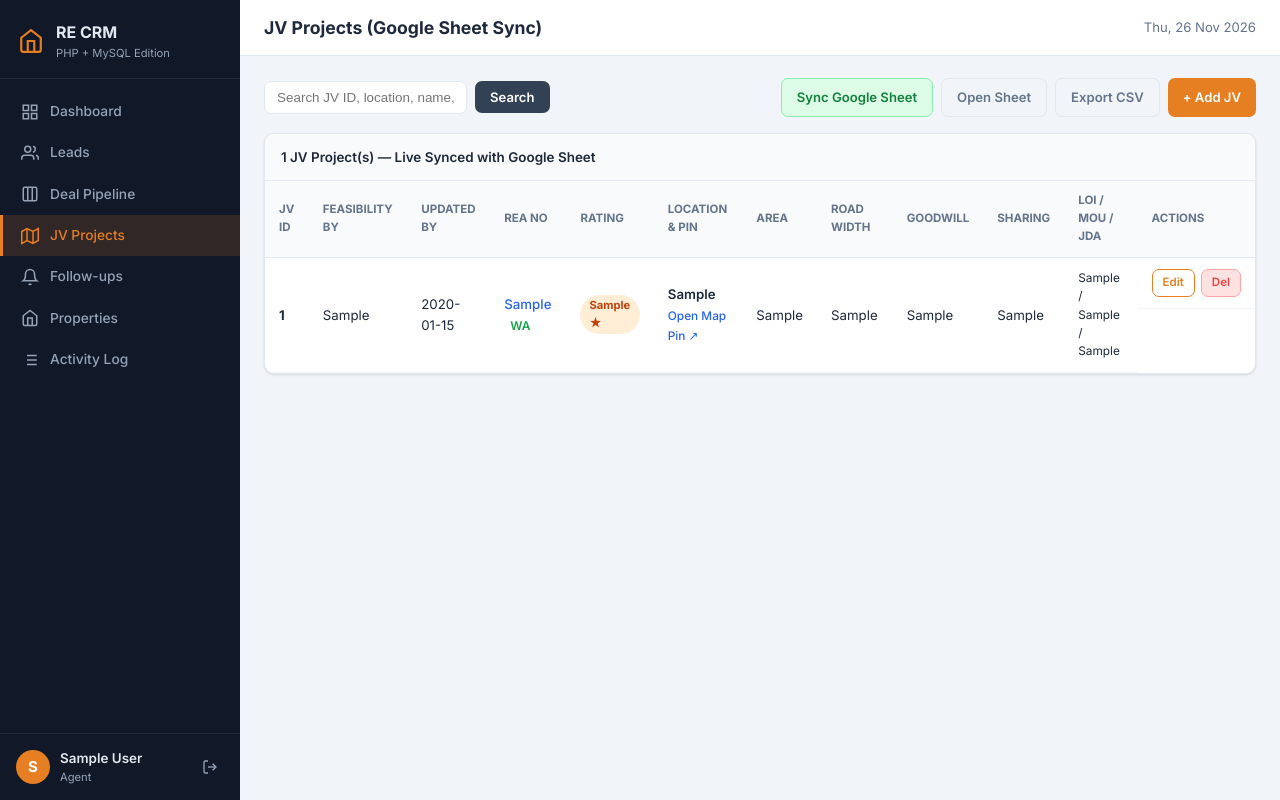
After one commit to vidyadagari78/CRM-software, a PHP site: page /jv-projects.php in a window 1280 px wide. The commit adds this page. Run offline with PHP 8.4, Linux system fonts and the light colour scheme; the visitor is signed in with stand-in values (Sample User, id 1); tables that the repository leaves empty hold one stand-in row (values such as "Sample post").

Commit message:
Add JV Projects module synced with Google Sheet (jv_projects table, map pins, REA call/WA, CSV export)

```diff
--- a/export.php
+++ b/export.php
@@ -9,6 +9,10 @@ if ($type === 'properties') {
     $rows = $pdo->query("SELECT title, type, location, price, area_sqft, bedrooms, bathrooms, status, listed_date FROM properties ORDER BY created_at DESC")->fetchAll();
     $filename = 'properties-export.csv';
     $headers = ['Title', 'Type', 'Location', 'Price', 'AreaSqFt', 'Bedrooms', 'Bathrooms', 'Status', 'ListedDate'];
+} elseif ($type === 'jv') {
+    $rows = $pdo->query("SELECT feasibility_by, jv_id, updated_by, rea_no, ratings, google_pin, location, area, road_width, goodwill, sharing, loi_sent, mou, jda_llp, status, notes FROM jv_projects ORDER BY id DESC")->fetchAll();
+    $filename = 'jv-projects-export.csv';
+    $headers = ['Feasibility Made By', 'JV ID', 'Updated By', 'REA No', 'Ratings', 'Google Pin', 'Location', 'Area', 'Road Width', 'Goodwill', 'Sharing', 'LOI Sent', 'MOU', 'JDA/LLP', 'Status', 'Notes'];
 } else {
     $rows = $pdo->query("SELECT name, phone, email, source, property_type, budget_min, budget_max, location_pref, status, followup_date, created_at FROM leads ORDER BY created_at DESC")->fetchAll();
     $filename = 'leads-export.csv';
--- a/includes/db.php
+++ b/includes/db.php
@@ -107,6 +107,29 @@ CREATE TABLE IF NOT EXISTS `activities` (
   `created_at` DATETIME NOT NULL DEFAULT CURRENT_TIMESTAMP,
   PRIMARY KEY (`id`)
 ) ENGINE=InnoDB DEFAULT CHARSET=utf8mb4 COLLATE=utf8mb4_unicode_ci;
+
+CREATE TABLE IF NOT EXISTS `jv_projects` (
+  `id` INT UNSIGNED NOT NULL AUTO_INCREMENT,
+  `jv_id` VARCHAR(60) NOT NULL UNIQUE,
+  `feasibility_by` VARCHAR(120) DEFAULT '',
+  `updated_by` VARCHAR(120) DEFAULT '',
+  `rea_no` VARCHAR(40) DEFAULT '',
+  `ratings` VARCHAR(20) DEFAULT '',
+  `google_pin` VARCHAR(500) DEFAULT '',
+  `location` VARCHAR(255) DEFAULT '',
+  `area` VARCHAR(150) DEFAULT '',
+  `road_width` VARCHAR(100) DEFAULT '',
+  `goodwill` VARCHAR(100) DEFAULT '',
+  `sharing` VARCHAR(100) DEFAULT '',
+  `loi_sent` VARCHAR(60) DEFAULT '',
+  `mou` VARCHAR(60) DEFAULT '',
+  `jda_llp` VARCHAR(60) DEFAULT '',
+  `status` VARCHAR(60) DEFAULT 'Active',
+  `notes` TEXT,
+  `created_at` DATETIME NOT NULL DEFAULT CURRENT_TIMESTAMP,
+  `updated_at` DATETIME NOT NULL DEFAULT CURRENT_TIMESTAMP ON UPDATE CURRENT_TIMESTAMP,
+  PRIMARY KEY (`id`)
+) ENGINE=InnoDB DEFAULT CHARSET=utf8mb4 COLLATE=utf8mb4_unicode_ci;
 ");
 
 // Seed default admin user if users table is empty
--- a/includes/header.php
+++ b/includes/header.php
@@ -9,18 +9,20 @@ $current_page = basename($_SERVER['PHP_SELF'], '.php');
 $page_title   = $page_title ?? 'Dashboard';
 
 $nav = [
-    'dashboard'  => ['label' => 'Dashboard',     'icon' => 'grid'],
-    'leads'      => ['label' => 'Leads',         'icon' => 'users'],
-    'pipeline'   => ['label' => 'Deal Pipeline', 'icon' => 'columns'],
-    'followups'  => ['label' => 'Follow-ups',    'icon' => 'bell'],
-    'properties' => ['label' => 'Properties',    'icon' => 'home'],
-    'activity'   => ['label' => 'Activity Log',  'icon' => 'list'],
+    'dashboard'   => ['label' => 'Dashboard',     'icon' => 'grid'],
+    'leads'       => ['label' => 'Leads',         'icon' => 'users'],
+    'pipeline'    => ['label' => 'Deal Pipeline', 'icon' => 'columns'],
+    'jv-projects' => ['label' => 'JV Projects',   'icon' => 'map'],
+    'followups'   => ['label' => 'Follow-ups',    'icon' => 'bell'],
+    'properties'  => ['label' => 'Properties',    'icon' => 'home'],
+    'activity'    => ['label' => 'Activity Log',  'icon' => 'list'],
 ];
 
 $icons = [
     'grid'    => '<svg width="18" height="18" viewBox="0 0 24 24" fill="none" stroke="currentColor" stroke-width="2"><rect x="3" y="3" width="7" height="7"/><rect x="14" y="3" width="7" height="7"/><rect x="3" y="14" width="7" height="7"/><rect x="14" y="14" width="7" height="7"/></svg>',
     'users'   => '<svg width="18" height="18" viewBox="0 0 24 24" fill="none" stroke="currentColor" stroke-width="2"><path d="M17 21v-2a4 4 0 0 0-4-4H5a4 4 0 0 0-4 4v2"/><circle cx="9" cy="7" r="4"/><path d="M23 21v-2a4 4 0 0 0-3-3.87"/><path d="M16 3.13a4 4 0 0 1 0 7.75"/></svg>',
     'columns' => '<svg width="18" height="18" viewBox="0 0 24 24" fill="none" stroke="currentColor" stroke-width="2"><rect x="3" y="3" width="18" height="18" rx="2"/><path d="M9 3v18"/><path d="M15 3v18"/></svg>',
+    'map'     => '<svg width="18" height="18" viewBox="0 0 24 24" fill="none" stroke="currentColor" stroke-width="2"><polygon points="1 6 1 22 8 18 16 22 23 18 23 2 16 6 8 2 1 6"/><line x1="8" y1="2" x2="8" y2="18"/><line x1="16" y1="6" x2="16" y2="22"/></svg>',
     'bell'    => '<svg width="18" height="18" viewBox="0 0 24 24" fill="none" stroke="currentColor" stroke-width="2"><path d="M18 8A6 6 0 0 0 6 8c0 7-3 9-3 9h18s-3-2-3-9"/><path d="M13.73 21a2 2 0 0 1-3.46 0"/></svg>',
     'home'    => '<svg width="18" height="18" viewBox="0 0 24 24" fill="none" stroke="currentColor" stroke-width="2"><path d="m3 9 9-7 9 7v11a2 2 0 0 1-2 2H5a2 2 0 0 1-2-2z"/><polyline points="9 22 9 12 15 12 15 22"/></svg>',
     'list'    => '<svg width="18" height="18" viewBox="0 0 24 24" fill="none" stroke="currentColor" stroke-width="2"><line x1="8" y1="6" x2="21" y2="6"/><line x1="8" y1="12" x2="21" y2="12"/><line x1="8" y1="18" x2="21" y2="18"/><line x1="3" y1="6" x2="3.01" y2="6"/><line x1="3" y1="12" x2="3.01" y2="12"/><line x1="3" y1="18" x2="3.01" y2="18"/></svg>',
--- /dev/null
+++ b/jv-projects.php
@@ -0,0 +1,367 @@
+<?php
+$page_title = 'JV Projects (Google Sheet Sync)';
+require_once __DIR__ . '/includes/header.php';
+
+define('JV_SHEET_CSV_URL', 'https://docs.google.com/spreadsheets/d/1BA6b_G7XAVSbg04dCn083Tih7LdAbilRNptll5H3JY0/export?format=csv&gid=0');
+
+$msg = '';
+$error = '';
+
+function sync_jv_from_google_sheet(PDO $pdo): int {
+    $ctx = stream_context_create([
+        'http' => [
+            'method' => 'GET',
+            'timeout' => 15,
+            'follow_location' => 1,
+            'header' => "User-Agent: RealEstateCRM/1.0\r\n",
+        ],
+    ]);
+    $csv = @file_get_contents(JV_SHEET_CSV_URL, false, $ctx);
+    if ($csv === false && function_exists('curl_init')) {
+        $ch = curl_init(JV_SHEET_CSV_URL);
+        curl_setopt_array($ch, [
+            CURLOPT_RETURNTRANSFER => true,
+            CURLOPT_FOLLOWLOCATION => true,
+            CURLOPT_TIMEOUT => 15,
+        ]);
+        $csv = curl_exec($ch);
+        curl_close($ch);
+    }
+    if (!$csv) {
+        throw new RuntimeException('Could not reach Google Sheet CSV export. Make sure the sheet is shared publicly.');
+    }
+
+    $lines = preg_split("/\r\n|\n|\r/", trim($csv));
+    if (count($lines) < 2) return 0;
+
+    $upsert = $pdo->prepare("
+        INSERT INTO jv_projects
+            (feasibility_by, jv_id, updated_by, rea_no, ratings, google_pin, location, area, road_width, goodwill, sharing, loi_sent, mou, jda_llp, status, notes)
+        VALUES
+            (?,?,?,?,?,?,?,?,?,?,?,?,?,?,?,?)
+        ON DUPLICATE KEY UPDATE
+            feasibility_by = VALUES(feasibility_by),
+            updated_by = VALUES(updated_by),
+            rea_no = VALUES(rea_no),
+            ratings = VALUES(ratings),
+            google_pin = VALUES(google_pin),
+            location = VALUES(location),
+            area = VALUES(area),
+            road_width = VALUES(road_width),
+            goodwill = VALUES(goodwill),
+            sharing = VALUES(sharing),
+            loi_sent = VALUES(loi_sent),
+            mou = VALUES(mou),
+            jda_llp = VALUES(jda_llp),
+            status = VALUES(status),
+            notes = VALUES(notes)
+    ");
+
+    $synced = 0;
+    for ($i = 1; $i < count($lines); $i++) {
+        $row = str_getcsv($lines[$i]);
+        if (count($row) < 7) continue;
+        $jv_id = trim($row[1] ?? '');
+        if ($jv_id === '') continue;
+
+        $upsert->execute([
+            trim($row[0] ?? ''),
+            $jv_id,
+            trim($row[2] ?? ''),
+            trim($row[3] ?? ''),
+            trim($row[4] ?? ''),
+            trim($row[5] ?? ''),
+            trim($row[6] ?? ''),
+            trim($row[7] ?? ''),
+            trim($row[8] ?? ''),
+            trim($row[9] ?? ''),
+            trim($row[10] ?? ''),
+            trim($row[12] ?? ''),
+            trim($row[13] ?? ''),
+            trim($row[14] ?? ''),
+            trim($row[15] ?? '') ?: 'Active',
+            trim($row[16] ?? ''),
+        ]);
+        $synced++;
+    }
+    return $synced;
+}
+
+// Auto-sync on first visit if table is empty
+$existing_count = (int)$pdo->query("SELECT COUNT(*) FROM jv_projects")->fetchColumn();
+if ($existing_count === 0 && $_SERVER['REQUEST_METHOD'] !== 'POST') {
+    try {
+        $n = sync_jv_from_google_sheet($pdo);
+        if ($n > 0) {
+            crm_log_activity($pdo, 'JV', "Synced $n JV projects from Google Sheet");
+            $msg = "Synced $n JV project(s) from your Google Sheet.";
+        }
+    } catch (Throwable $e) {
+        $error = $e->getMessage();
+    }
+}
+
+// Manual Sync button
+if (isset($_GET['sync'])) {
+    try {
+        $n = sync_jv_from_google_sheet($pdo);
+        crm_log_activity($pdo, 'JV', "Synced $n JV projects from Google Sheet");
+        $msg = "Synced $n JV project(s) from Google Sheet.";
+    } catch (Throwable $e) {
+        $error = $e->getMessage();
+    }
+}
+
+// Delete
+if (isset($_GET['delete']) && is_numeric($_GET['delete'])) {
+    $id = (int)$_GET['delete'];
+    $pdo->prepare("DELETE FROM jv_projects WHERE id = ?")->execute([$id]);
+    crm_log_activity($pdo, 'JV', "Deleted JV project #$id");
+    $msg = 'JV Project deleted.';
+}
+
+// Add / Edit
+if ($_SERVER['REQUEST_METHOD'] === 'POST') {
+    $jv_id          = trim($_POST['jv_id'] ?? '');
+    $feasibility_by = trim($_POST['feasibility_by'] ?? '');
+    $updated_by     = trim($_POST['updated_by'] ?? '');
+    $rea_no         = trim($_POST['rea_no'] ?? '');
+    $ratings        = trim($_POST['ratings'] ?? '');
+    $google_pin     = trim($_POST['google_pin'] ?? '');
+    $location       = trim($_POST['location'] ?? '');
+    $area           = trim($_POST['area'] ?? '');
+    $road_width     = trim($_POST['road_width'] ?? '');
+    $goodwill       = trim($_POST['goodwill'] ?? '');
+    $sharing        = trim($_POST['sharing'] ?? '');
+    $loi_sent       = trim($_POST['loi_sent'] ?? '');
+    $mou            = trim($_POST['mou'] ?? '');
+    $jda_llp        = trim($_POST['jda_llp'] ?? '');
+    $status         = trim($_POST['status'] ?? 'Active') ?: 'Active';
+    $notes          = trim($_POST['notes'] ?? '');
+
+    if ($jv_id === '' || $location === '') {
+        $error = 'JV ID and Location are required.';
+    } else {
+        $edit_id = (int)($_POST['edit_id'] ?? 0);
+        if ($edit_id > 0) {
+            $pdo->prepare("
+                UPDATE jv_projects SET
+                    feasibility_by=?, jv_id=?, updated_by=?, rea_no=?, ratings=?, google_pin=?,
+                    location=?, area=?, road_width=?, goodwill=?, sharing=?, loi_sent=?,
+                    mou=?, jda_llp=?, status=?, notes=?
+                WHERE id=?
+            ")->execute([
+                $feasibility_by, $jv_id, $updated_by, $rea_no, $ratings, $google_pin,
+                $location, $area, $road_width, $goodwill, $sharing, $loi_sent,
+                $mou, $jda_llp, $status, $notes, $edit_id
+            ]);
+            crm_log_activity($pdo, 'JV', "Updated JV project: $jv_id");
+            $msg = 'JV Project updated.';
+        } else {
+            $pdo->prepare("
+                INSERT INTO jv_projects
+                    (feasibility_by, jv_id, updated_by, rea_no, ratings, google_pin, location, area, road_width, goodwill, sharing, loi_sent, mou, jda_llp, status, notes)
+                VALUES (?,?,?,?,?,?,?,?,?,?,?,?,?,?,?,?)
+            ")->execute([
+                $feasibility_by, $jv_id, $updated_by, $rea_no, $ratings, $google_pin,
+                $location, $area, $road_width, $goodwill, $sharing, $loi_sent,
+                $mou, $jda_llp, $status, $notes
+            ]);
+            crm_log_activity($pdo, 'JV', "Added JV project: $jv_id");
+            $msg = 'JV Project added.';
+        }
+    }
+}
+
+// Search & Filter
+$search = trim($_GET['q'] ?? '');
+$where = '';
+$params = [];
+if ($search !== '') {
+    $where = "WHERE jv_id LIKE ? OR location LIKE ? OR feasibility_by LIKE ? OR updated_by LIKE ? OR rea_no LIKE ?";
+    $like = "%$search%";
+    $params = [$like, $like, $like, $like, $like];
+}
+$stmt = $pdo->prepare("SELECT * FROM jv_projects $where ORDER BY id DESC");
+$stmt->execute($params);
+$projects = $stmt->fetchAll();
+
+$edit_jv = null;
+if (isset($_GET['edit']) && is_numeric($_GET['edit'])) {
+    $s = $pdo->prepare("SELECT * FROM jv_projects WHERE id = ?");
+    $s->execute([(int)$_GET['edit']]);
+    $edit_jv = $s->fetch();
+}
+?>
+
+<?php if ($msg): ?><div class="alert alert-success"><?= h($msg) ?></div><?php endif; ?>
+<?php if ($error): ?><div class="alert alert-error"><?= h($error) ?></div><?php endif; ?>
+
+<div class="page-toolbar">
+    <form class="toolbar-search" method="GET">
+        <input type="text" name="q" value="<?= h($search) ?>" placeholder="Search JV ID, location, name, REA No...">
+        <button type="submit" class="btn btn-secondary">Search</button>
+        <?php if ($search): ?><a href="jv-projects.php" class="btn btn-ghost">Clear</a><?php endif; ?>
+    </form>
+    <div style="display:flex; gap:8px; flex-wrap:wrap;">
+        <a href="jv-projects.php?sync=1" class="btn btn-success" title="Pull latest rows from Google Sheet">Sync Google Sheet</a>
+        <a href="https://docs.google.com/spreadsheets/d/1BA6b_G7XAVSbg04dCn083Tih7LdAbilRNptll5H3JY0/edit?gid=0#gid=0" target="_blank" class="btn btn-ghost">Open Sheet</a>
+        <a href="export.php?type=jv" class="btn btn-ghost">Export CSV</a>
+        <button class="btn btn-primary" onclick="document.getElementById('jvFormPanel').classList.toggle('open')">+ Add JV</button>
+    </div>
+</div>
+
+<div class="form-panel <?= $edit_jv ? 'open' : '' ?>" id="jvFormPanel">
+    <div class="form-panel-head">
+        <span><?= $edit_jv ? 'Edit JV Project' : 'Add JV Project' ?></span>
+        <button onclick="document.getElementById('jvFormPanel').classList.toggle('open')" class="close-btn">✕</button>
+    </div>
+    <form method="POST" class="crm-form">
+        <?php if ($edit_jv): ?><input type="hidden" name="edit_id" value="<?= (int)$edit_jv['id'] ?>"><?php endif; ?>
+        <div class="form-row">
+            <div class="form-group">
+                <label>JV ID *</label>
+                <input type="text" name="jv_id" required value="<?= h($edit_jv['jv_id'] ?? '') ?>" placeholder="2026.OCT.143">
+            </div>
+            <div class="form-group">
+                <label>Feasibility Made By</label>
+                <input type="text" name="feasibility_by" value="<?= h($edit_jv['feasibility_by'] ?? '') ?>">
+            </div>
+            <div class="form-group">
+                <label>Updated By</label>
+                <input type="text" name="updated_by" value="<?= h($edit_jv['updated_by'] ?? '') ?>">
+            </div>
+            <div class="form-group">
+                <label>REA No</label>
+                <input type="text" name="rea_no" value="<?= h($edit_jv['rea_no'] ?? '') ?>">
+            </div>
+        </div>
+        <div class="form-row">
+            <div class="form-group" style="flex:2">
+                <label>Location *</label>
+                <input type="text" name="location" required value="<?= h($edit_jv['location'] ?? '') ?>">
+            </div>
+            <div class="form-group">
+                <label>Area</label>
+                <input type="text" name="area" value="<?= h($edit_jv['area'] ?? '') ?>" placeholder="e.g. 2 Acres">
+            </div>
+            <div class="form-group">
+                <label>Road Width</label>
+                <input type="text" name="road_width" value="<?= h($edit_jv['road_width'] ?? '') ?>" placeholder="e.g. 60ft">
+            </div>
+        </div>
+        <div class="form-row">
+            <div class="form-group">
+                <label>Goodwill</label>
+                <input type="text" name="goodwill" value="<?= h($edit_jv['goodwill'] ?? '') ?>" placeholder="e.g. 3 Cr / Nil">
+            </div>
+            <div class="form-group">
+                <label>Sharing</label>
+                <input type="text" name="sharing" value="<?= h($edit_jv['sharing'] ?? '') ?>" placeholder="e.g. 60:40:00">
+            </div>
+            <div class="form-group">
+                <label>Ratings</label>
+                <input type="text" name="ratings" value="<?= h($edit_jv['ratings'] ?? '') ?>" placeholder="e.g. 4">
+            </div>
+            <div class="form-group">
+                <label>Google Pin URL</label>
+                <input type="url" name="google_pin" value="<?= h($edit_jv['google_pin'] ?? '') ?>" placeholder="https://maps.app.goo.gl/...">
+            </div>
+        </div>
+        <div class="form-row">
+            <div class="form-group">
+                <label>LOI Sent or Not</label>
+                <input type="text" name="loi_sent" value="<?= h($edit_jv['loi_sent'] ?? '') ?>">
+            </div>
+            <div class="form-group">
+                <label>MOU</label>
+                <input type="text" name="mou" value="<?= h($edit_jv['mou'] ?? '') ?>">
+            </div>
+            <div class="form-group">
+                <label>JDA / LLP</label>
+                <input type="text" name="jda_llp" value="<?= h($edit_jv['jda_llp'] ?? '') ?>">
+            </div>
+            <div class="form-group">
+                <label>Status</label>
+                <input type="text" name="status" value="<?= h($edit_jv['status'] ?? 'Active') ?>">
+            </div>
+        </div>
+        <div class="form-group">
+            <label>Notes</label>
+            <textarea name="notes" rows="2"><?= h($edit_jv['notes'] ?? '') ?></textarea>
+        </div>
+        <div class="form-actions">
+            <button type="submit" class="btn btn-primary"><?= $edit_jv ? 'Update JV' : 'Save JV' ?></button>
+            <button type="button" class="btn btn-ghost" onclick="document.getElementById('jvFormPanel').classList.remove('open')">Cancel</button>
+        </div>
+    </form>
+</div>
+
+<div class="data-card">
+    <div class="data-card-head">
+        <span><?= count($projects) ?> JV Project(s) — Live Synced with Google Sheet</span>
+    </div>
+    <?php if (empty($projects)): ?>
+    <div class="empty-state"><p>No JV projects yet. Click "Sync Google Sheet" above to import.</p></div>
+    <?php else: ?>
+    <div class="table-scroll">
+        <table class="crm-table">
+            <thead>
+                <tr>
+                    <th>JV ID</th>
+                    <th>Feasibility By</th>
+                    <th>Updated By</th>
+                    <th>REA No</th>
+                    <th>Rating</th>
+                    <th>Location &amp; Pin</th>
+                    <th>Area</th>
+                    <th>Road Width</th>
+                    <th>Goodwill</th>
+                    <th>Sharing</th>
+                    <th>LOI / MOU / JDA</th>
+                    <th>Actions</th>
+                </tr>
+            </thead>
+            <tbody>
+            <?php foreach ($projects as $p): ?>
+                <tr>
+                    <td><strong><?= h($p['jv_id']) ?></strong></td>
+                    <td><?= h($p['feasibility_by'] ?: '—') ?></td>
+                    <td><?= h($p['updated_by'] ?: '—') ?></td>
+                    <td>
+                        <?php if ($p['rea_no']): ?>
+                        <a href="tel:<?= h($p['rea_no']) ?>" class="phone-link"><?= h($p['rea_no']) ?></a>
+                        <a href="https://wa.me/91<?= preg_replace('/[^0-9]/', '', $p['rea_no']) ?>" target="_blank" class="wa-link">WA</a>
+                        <?php else: ?>—<?php endif; ?>
+                    </td>
+                    <td>
+                        <?php if ($p['ratings']): ?>
+                        <span class="badge badge-orange"><?= h($p['ratings']) ?> ★</span>
+                        <?php else: ?>—<?php endif; ?>
+                    </td>
+                    <td>
+                        <div style="font-weight:600; max-width:220px;"><?= h($p['location']) ?></div>
+                        <?php if ($p['google_pin']): ?>
+                        <a href="<?= h($p['google_pin']) ?>" target="_blank" class="phone-link" style="font-size:0.74rem;">Open Map Pin ↗</a>
+                        <?php endif; ?>
+                    </td>
+                    <td><?= h($p['area'] ?: '—') ?></td>
+                    <td><?= h($p['road_width'] ?: '—') ?></td>
+                    <td><?= h($p['goodwill'] ?: '—') ?></td>
+                    <td><?= h($p['sharing'] ?: '—') ?></td>
+                    <td style="font-size:0.74rem;">
+                        <?= h(trim(($p['loi_sent'] ?: '-') . ' / ' . ($p['mou'] ?: '-') . ' / ' . ($p['jda_llp'] ?: '-'))) ?>
+                    </td>
+                    <td class="td-actions">
+                        <a href="jv-projects.php?edit=<?= (int)$p['id'] ?>" class="btn btn-xs btn-outline">Edit</a>
+                        <a href="jv-projects.php?delete=<?= (int)$p['id'] ?>" class="btn btn-xs btn-danger" onclick="return confirm('Delete this JV project?')">Del</a>
+                    </td>
+                </tr>
+            <?php endforeach; ?>
+            </tbody>
+        </table>
+    </div>
+    <?php endif; ?>
+</div>
+
+<?php require_once __DIR__ . '/includes/footer.php'; ?>
```
Also changed, not shown: dashboard.php (+8 -0 lines), schema.sql (+23 -0 lines).
